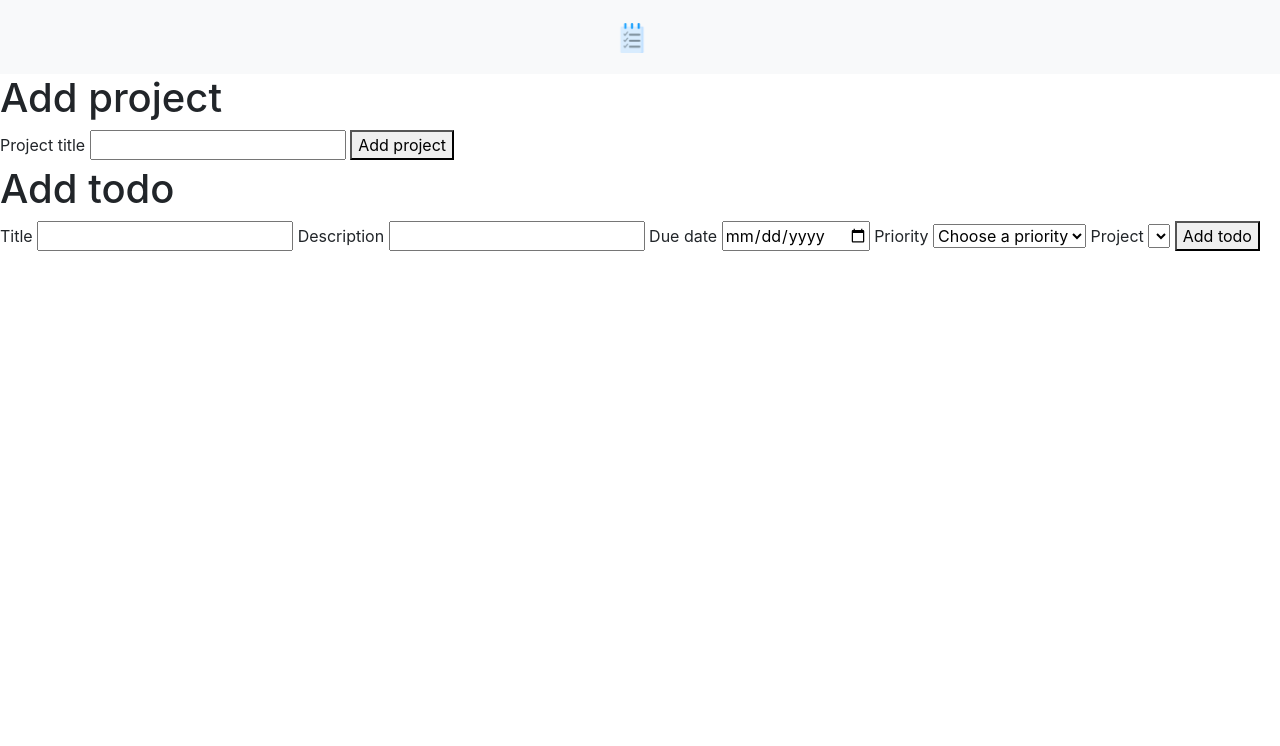
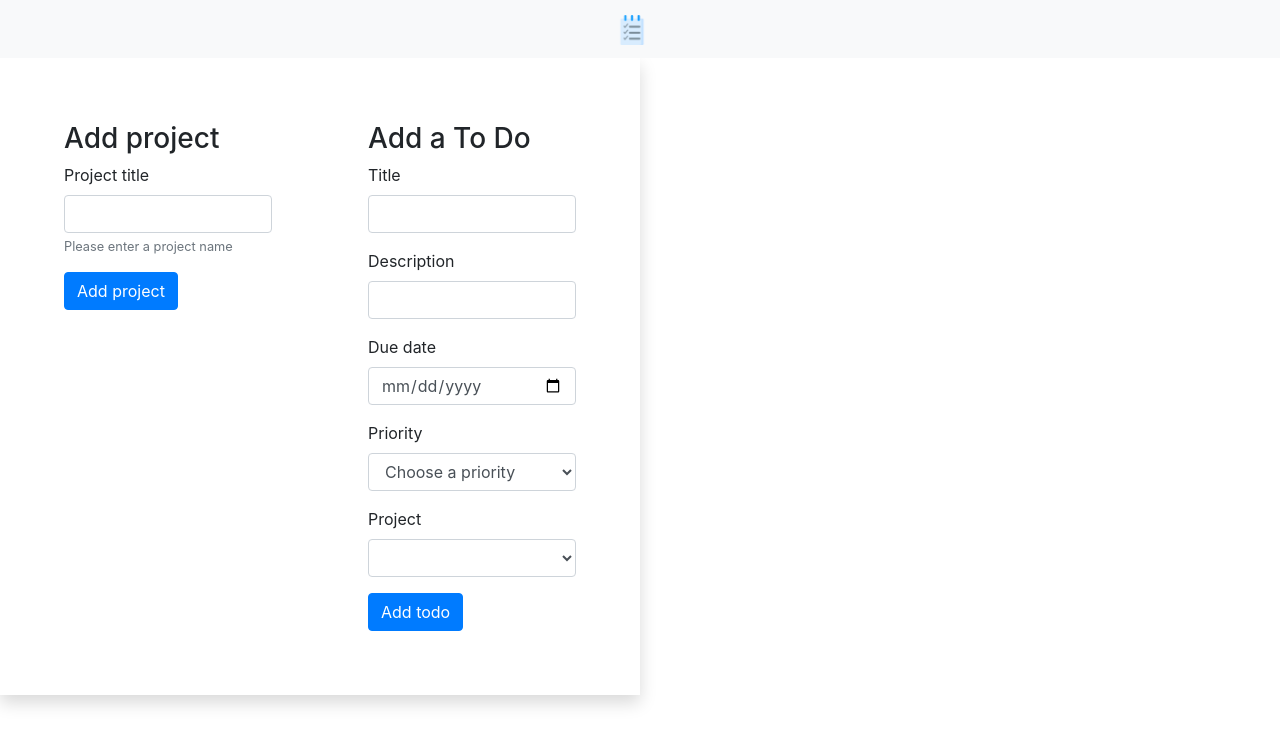
Before and after one commit to santiagorodriguezbermudez/todolist, a website built with webpack: page dist/index.html in a window 1280 px wide. Built offline with nearby package versions, Linux system fonts and the light colour scheme; files whose address does not match are found by name.

Commit message:
Added form styles for adding projects

```diff
--- a/dist/index.html
+++ b/dist/index.html
@@ -6,50 +6,74 @@
     <script src="main.js" type="module"></script>
     <!-- Bootstrap CSS -->
     <link rel="stylesheet" href="https://stackpath.bootstrapcdn.com/bootstrap/4.5.2/css/bootstrap.min.css" integrity="sha384-JcKb8q3iqJ61gNV9KGb8thSsNjpSL0n8PARn9HuZOnIxN0hoP+VmmDGMN5t9UJ0Z" crossorigin="anonymous">
-
+    <!-- Google Fonts CSS -->
+    <link href="https://fonts.googleapis.com/css2?family=Roboto:ital,wght@0,400;1,300;1,400&display=swap" rel="stylesheet">
+    <link rel="stylesheet" href="../src/assets/css/style.css">
+    <script src="https://kit.fontawesome.com/4c68ce4f85.js" crossorigin="anonymous"></script>
   </head>
   <body>
 
-    <navbar class="navbar navbar-light bg-light d-flex justify-content-center p-3">
+    <navbar class="navbar navbar-light bg-light d-flex justify-content-center">
       <a href="" class="navbar-brand">
         <img src="../src/assets/images/checklist.png" alt="" width="30" height="30" loading='lazy'>
       </a>
     </navbar>
-    <h1>Add project</h1>
+
+    <div class="add-section shadow d-flex justify-content-center p-3 w-50">
+      <div class="add-project m-5">
+        <h3>Add project</h3>
         <form action="" id="project-form">
+          <div class="form-group">
             <label for="title">Project title</label>
-      <input type="text" name="project-title" id="project-title">
-      <button type="button" onclick="addProject()" id="add-project">Add project</button>
+            <input type="text" name="project-title" id="project-title" class="form-control">
+            <small class='form-text text-muted'>Please enter a project name</small>
+          </div>
+          <button type="button" onclick="addProject()" id="add-project" class='btn btn-primary'>Add project</button>
         </form>
+      </div>
 
-    <h1>Add todo</h1>
+      <div class="add-todo m-5">
+        <h3>Add a To Do</h3>
         <form action="" id="todo-form">
+          <div class="form-group">
             <label for="title">Title</label>
-      <input type="text" name="title" id="title">
+            <input type="text" name="title" id="title" class='form-control'>
+          </div>
 
+          <div class="form-group">
             <label for="description">Description</label>
-      <input type="text" name="description" id="description">
+            <input type="text" name="description" id="description" class='form-control'>
+          </div>
 
+          <div class="form-group">
             <label for="due-date">Due date</label>
-      <input type="date" name="due-date" id="due-date">
+            <input type="date" name="due-date" id="due-date" class='form-control'>
+          </div>
 
+          <div class="form-group">
             <label for="priorities">Priority</label>
-      <select id="priorities" name="priorities">
+            <select id="priorities" name="priorities" class='form-control'>
               <option value="" disabled selected hidden>Choose a priority</option>
               <option value="low">Low</option>
               <option value="high">High</option>
             </select>
+          </div>
 
+          <div class="form-group">
             <label for="projects">Project</label>
-      <select id="projects" name="projects">
+            <select id="projects" name="projects" class='form-control'>
               <option value="" disabled selected hidden>Choose a project</option>
             </select>
+          </div>
 
-      <button type="button" onclick="addToDo()">Add todo</button>
+          <button type="button" onclick="addToDo()" class='btn btn-primary'>Add todo</button>
         </form>
-    <div class="projects-container" id="projects-container">
+      </div>
+    </div>
 
-    </div>
+
+    <div class="projects-container d-flex justify-content-between align-items-start m-2 px-4 py-3" id="projects-container"></div>
+
     <script src="main.js"></script>
 
     <!-- Optional JavaScript -->
```
Lines whose indentation alone changed are shown as unchanged.
